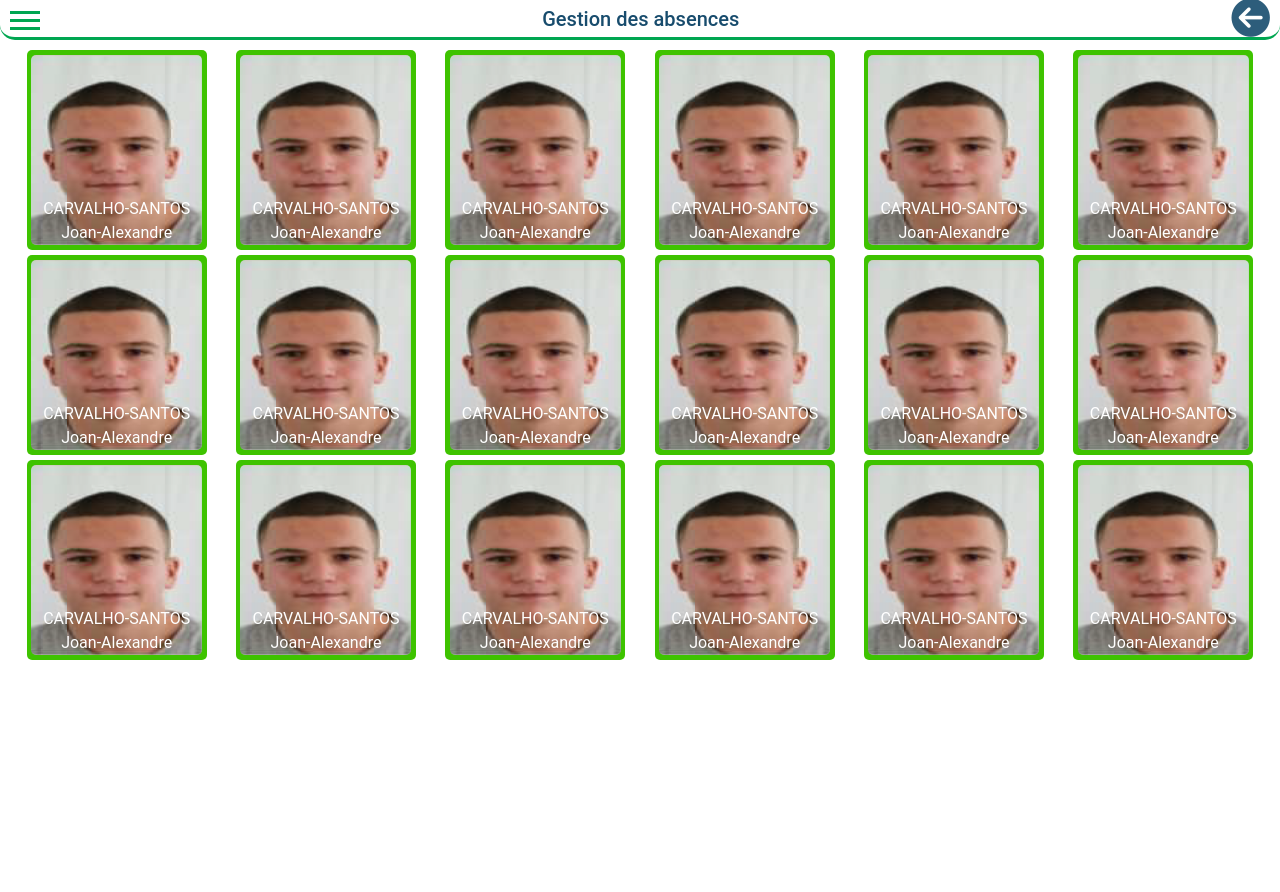
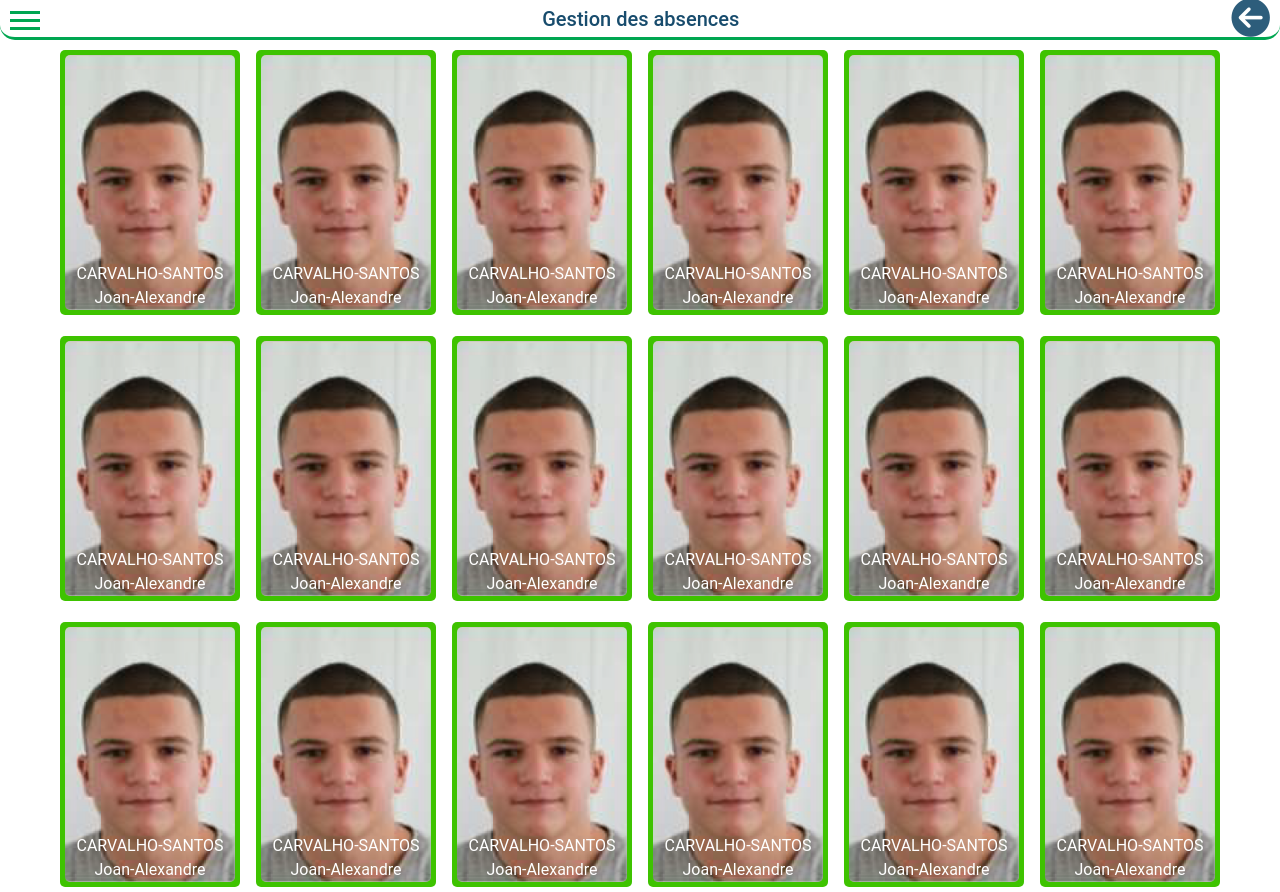
Before and after one commit to YannickBaudraz/Intranet-GUI1, a PHP site: page /?action=showAbsencesCards in a window 1280 px wide. Before the commit the page ends 660 px from the top, so only its background shows below. Run offline with PHP 8.4, Linux system fonts and the light colour scheme; some libraries are stand-ins or nearby versions.

Commit message:
Update absence cards width and cover image

```diff
--- a/templates/styles/CSS/global.css
+++ b/templates/styles/CSS/global.css
@@ -1099,30 +1099,33 @@ body {
 #absenceCards {
   padding-top: 10px;
   display: flex;
-  justify-content: space-around;
+  justify-content: center;
   flex-wrap: wrap;
   align-content: space-around;
+  gap: 1em;
 }
 #absenceCards .studentCard {
-  width: 45%;
-  max-width: 180px;
-  height: 200px;
+  padding: 5px;
   display: flex;
-  justify-content: center;
-  align-items: center;
   border-radius: 5px;
   margin-bottom: 5px;
   color: white;
 }
 #absenceCards .studentCard .picture {
-  background-size: 100% 100%;
+  background-size: cover;
+  background-repeat: no-repeat;
   border-radius: 5px;
-  width: 95%;
-  height: 95%;
+  width: 170px;
+  height: 255px;
   display: flex;
-  justify-content: center;
   align-items: flex-end;
   text-align: center;
+}
+@media screen and (max-width: 768px) {
+  #absenceCards .studentCard .picture {
+    width: 120px;
+    height: 180px;
+  }
 }
 
 .present {
--- a/templates/styles/SCSS/_absenceCards.scss
+++ b/templates/styles/SCSS/_absenceCards.scss
@@ -1,30 +1,32 @@
 #absenceCards {
   padding-top: 10px;
   display: flex;
-  justify-content: space-around;
+  justify-content: center;
   flex-wrap: wrap;
   align-content: space-around;
+  gap: 1em;
 
   .studentCard {
-    width: 45%;
-    max-width: 180px;
-    height: 200px;
+    padding: 5px;
     display: flex;
-    justify-content: center;
-    align-items: center;
     border-radius: 5px;
     margin-bottom: 5px;
     color: white;
 
     .picture {
-      background-size: 100% 100%;
+      background-size: cover;
+      background-repeat: no-repeat;
       border-radius: 5px;
-      width: 95%;
-      height: 95%;
+      width: 170px;
+      height: 255px;
       display: flex;
-      justify-content: center;
       align-items: flex-end;
       text-align: center;
+
+      @media screen and (max-width: 768px) {
+        width: 120px;
+        height: 180px;
+      }
     }
   }
 }
```
